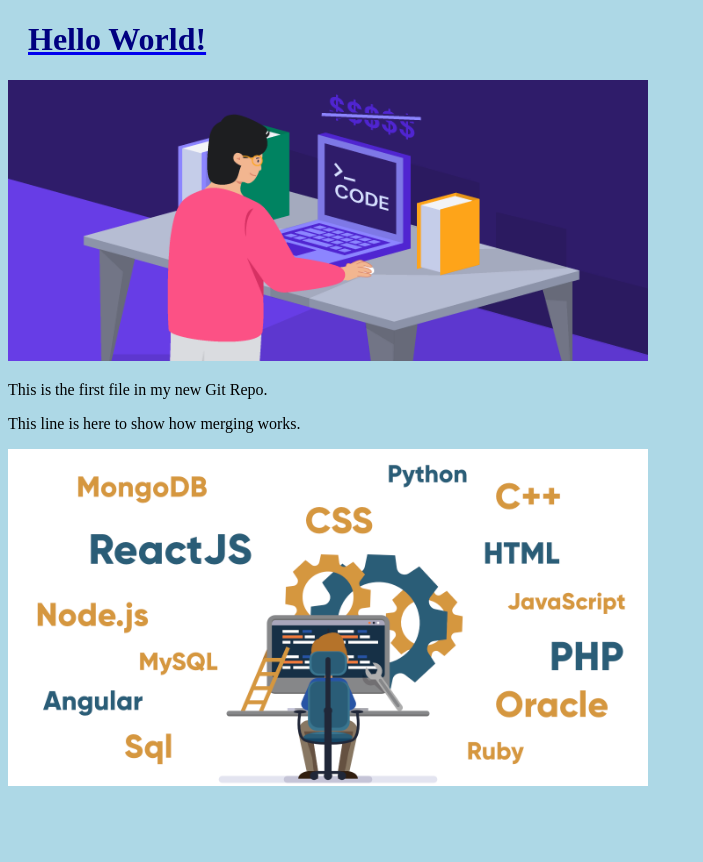
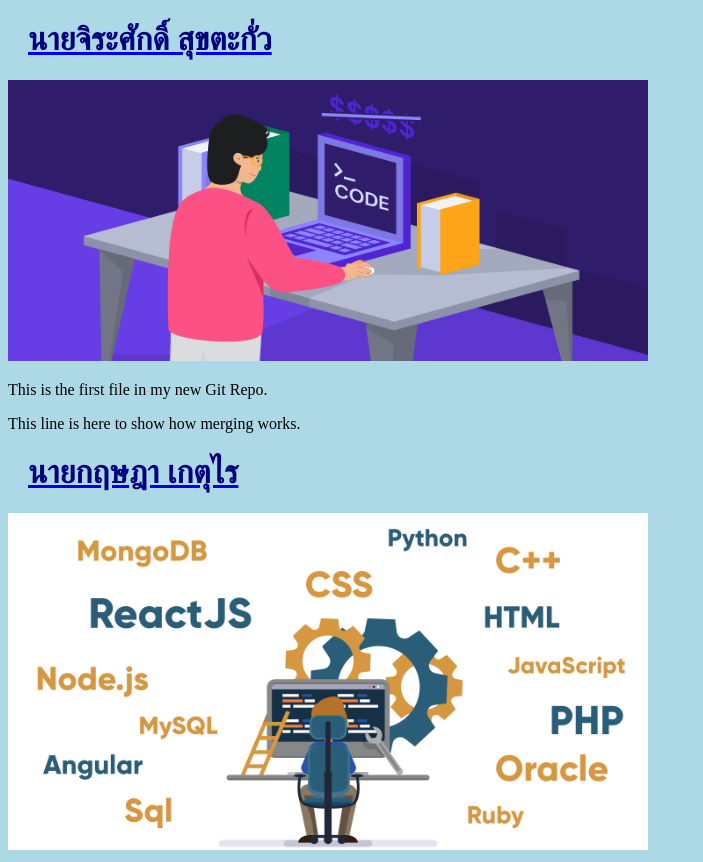
Before and after one commit to COTKZA/hello-world, a plain HTML site: page File_git/index.html in a window 1280 px wide. Shown: the whole page, without its empty margins (0-703 px from the left). Before the commit the page ends 800 px from the top, so only its background shows below. Drawn offline with Linux system fonts and the light colour scheme.

Commit message:
Add files via upload

```diff
--- a/File_git/index.html
+++ b/File_git/index.html
@@ -8,10 +8,11 @@
 </head>
 <body>
 
-  <a href="./1.html"><h1>Hello World!</h1></a>
+  <a href="./1.html"><h1>นายจิระศักดิ์ สุขตะกั่ว</h1></a>
   <div><img src="img_hello_world.jpg" alt="Hello World from Space" style="width:100%;max-width:640px"></div>
   <p>This is the first file in my new Git Repo.</p>
   <p>This line is here to show how merging works.</p>
+  <a href="./1.html"><h1>นายกฤษฎา เกตุไร</h1></a>
   <div><img src="img_hello_git.jpg" alt="Hello Git" style="width:100%;max-width:640px"></div>
 
 </body>
```
Also changed, not shown: 1 other file.
